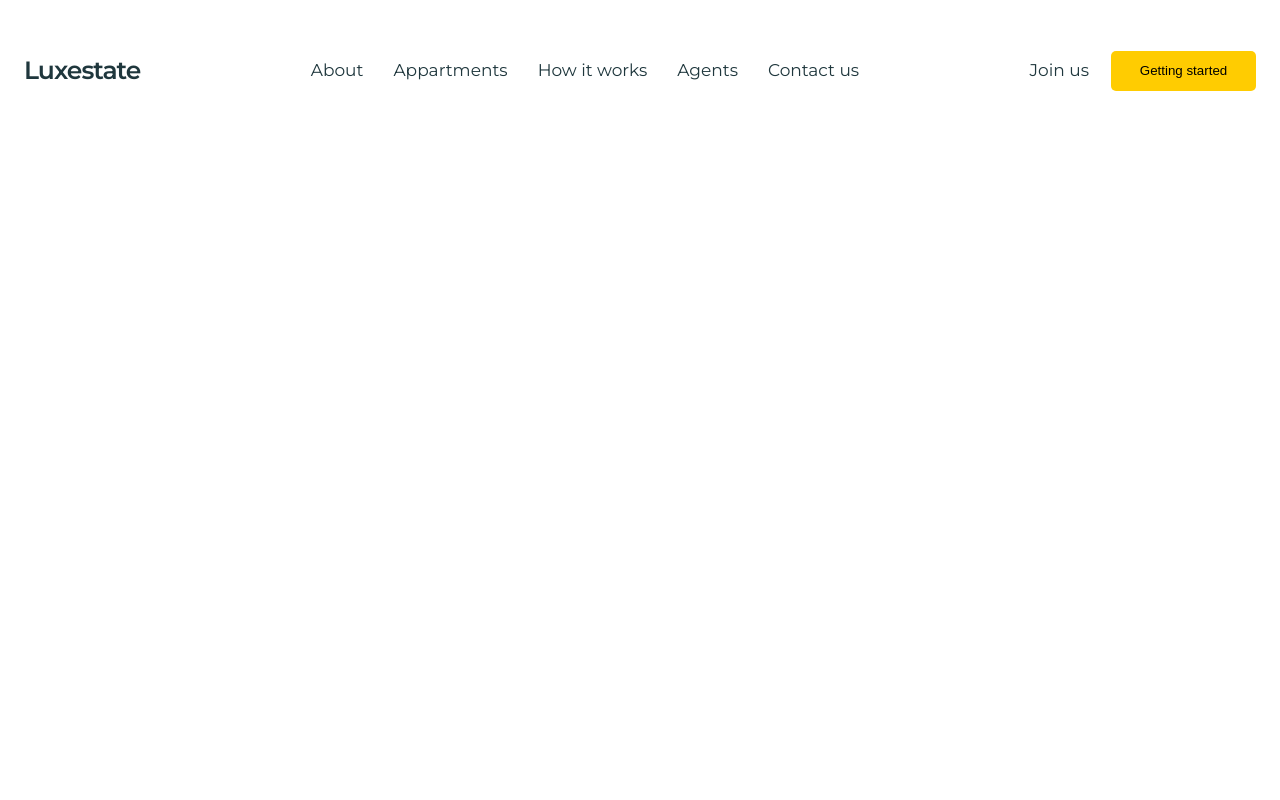
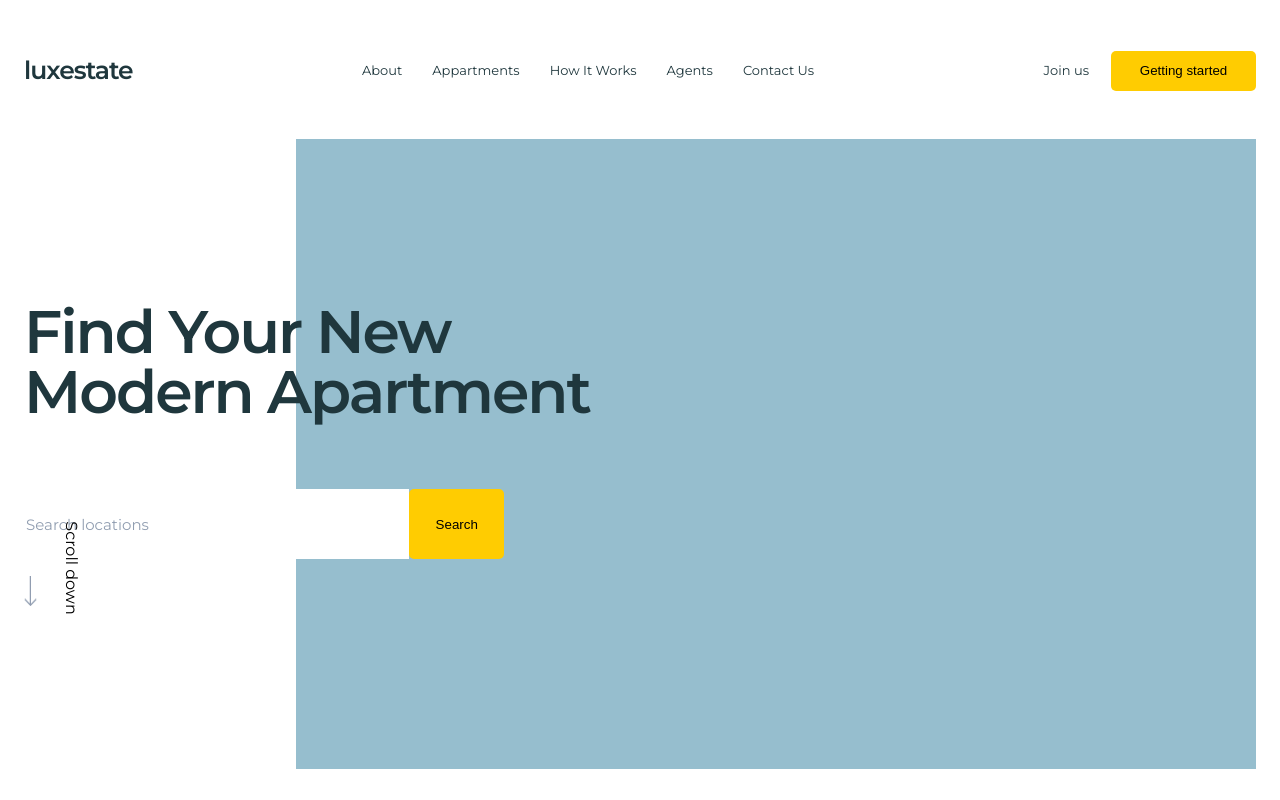
Before and after one commit to Zilvis0/Kursai, a plain HTML site: page SRC/Estate/index.html in a window 1280 px wide. Drawn offline with nearby package versions, Linux system fonts and the light colour scheme; files that its build step writes are made by us from their sources.

Commit message:
Siek tiek progreso

```diff
--- a/SRC/Estate/_header.scss
+++ b/SRC/Estate/_header.scss
@@ -1,9 +1,10 @@
 header {
+    max-width: 1920px;
     display: flex;
     justify-content: space-between;
     align-items: center;
     height: 93px;
-    font-size: 17px;
+    font-size: 13px;
     color: #1f373d;
     font-weight: 400;
 
@@ -22,6 +23,7 @@ header {
             align-items: center;
             margin-top: 41px;
             margin-bottom: 42px;
+            text-transform: capitalize;
 
             li {
                 margin-left: 15px;
--- a/SRC/Estate/_landing.scss
+++ b/SRC/Estate/_landing.scss
@@ -0,0 +1,89 @@
+.landing {
+    display: flex;
+    justify-content: space-between;
+    align-items: center;
+    max-width: 1920px;
+
+    .landing__left {
+        z-index: 1;
+        width: 200px;
+        height: 630px;
+        display: flex;
+        flex-direction: column;
+        justify-content: center;
+        align-items: flex-start;
+
+        h2 {
+            text-transform: capitalize;
+            width: 576px;
+            height: 139px;
+            font-size: 60px;
+            letter-spacing: -2px;
+            color: $textclr;
+            font-weight: 600;
+            font-family: $font;
+        }
+
+        .input-button {
+            width: 480px;
+            height: 71px;
+            margin-top: 48px;
+            display: flex;
+            flex-direction: row;
+            justify-content: flex-start;
+            align-items: center;
+
+            input {
+                width: 480px;
+                height: 70px;
+                font-size: 18px;
+                letter-spacing: 0px;
+                color: $textclr;
+                font-weight: 400;
+                font-family: $font;
+                border: none;
+
+                &::placeholder {
+                    font-size: 15px;
+                    letter-spacing: 0px;
+                    color: #919eb1;
+
+                }
+
+                &:hover {
+                    border: 1px solid gray;
+                    box-shadow: 10px 10px 28px -12px rgba(119, 107, 107, 0.75);
+
+                }
+            }
+
+            button {
+                width: 115px;
+                height: 70px;
+                border-radius: 5px;
+                background-color: #ffcc01;
+            }
+        }
+
+        .scroll {
+            display: flex;
+            flex-direction: column;
+
+            h4 {
+                rotate: 90deg;
+            }
+
+
+            img {
+                width: 13px;
+                height: 30px;
+            }
+        }
+    }
+
+    .landing__right {
+        height: 630px;
+        width: 960px;
+        background-color: #96bece;
+    }
+}
--- a/SRC/Estate/_theme.scss
+++ b/SRC/Estate/_theme.scss
@@ -1,5 +1,5 @@
 $font: 'Montserrat', sans-serif;
-
+$textclr: #1f373d;
 li {
     list-style: none;
 }
--- a/SRC/Estate/index.html
+++ b/SRC/Estate/index.html
@@ -21,7 +21,7 @@
     <header>
 
         <div class="header__left">
-            Luxestate
+            luxestate
         </div>
         <div class="header__center">
             <nav>
@@ -44,6 +44,24 @@
 
     </header>
 
+    <section class="landing">
+        <div class="landing__left">
+
+            <h2> Find your new modern apartment</h2>
+            <div class="input-button">
+                <input placeholder="Search locations"><button>Search</button>
+            </div>
+            <div class="scroll">
+                <h4>Scroll down</h4>
+                <img src="./assets/Arrow down.png">
+            </div>
+
+        </div>
+
+        <div class="landing__right">
+
+        </div>
+    </section>
 
 </body>
 
```
Also changed, not shown: SRC/Estate/assets/Arrow down.png (added), SRC/Estate/assets/Search icon.png (added).
